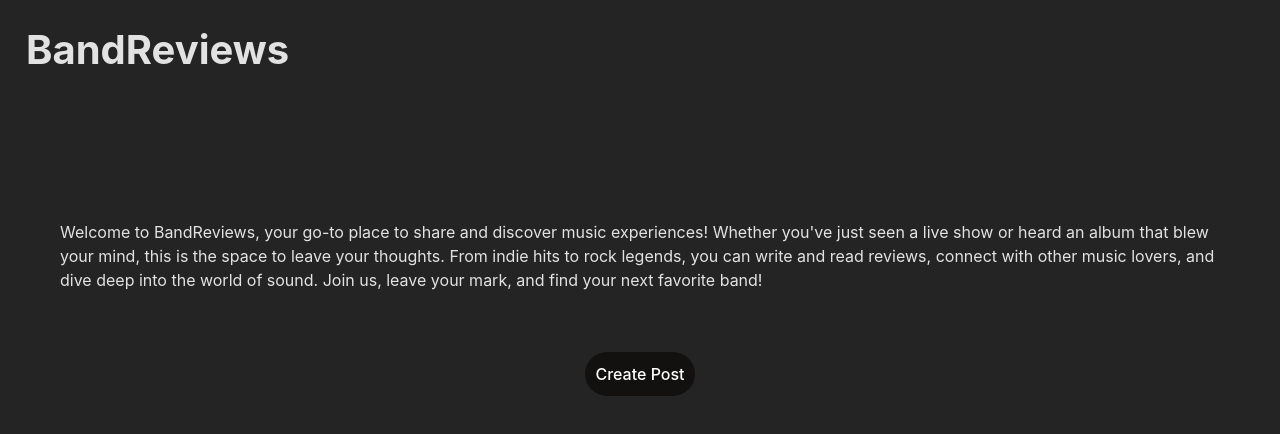
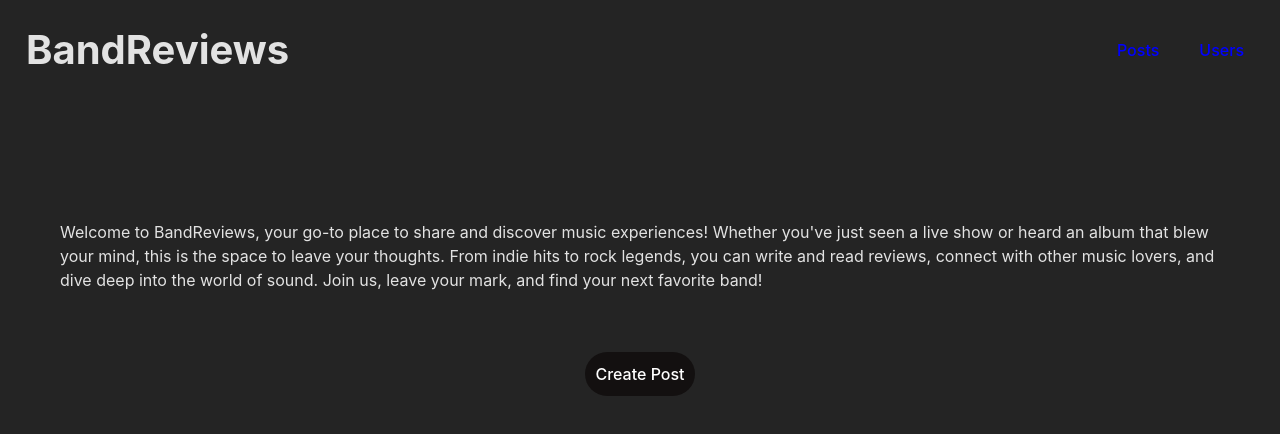
Before and after one commit to BullDogPatch/week7-assignment, a React (Vite) app in the folder client/: page / in a window 1280 px wide. Shown: the top 434 px of the page. Built offline with nearby package versions, Linux system fonts and the light colour scheme; no server answers.

Commit message:
use react router NavLink in header to be able to have active path a different colour

```diff
--- a/client/src/components/Header/Header.css
+++ b/client/src/components/Header/Header.css
@@ -3,7 +3,6 @@
   display: flex;
   justify-content: space-between;
   align-items: center;
-  /* padding: 2.5rem 0.625rem; */
   padding: 1rem 1rem;
   margin-bottom: 30px;
 }
@@ -11,6 +10,10 @@
 .header h1 {
   font-size: 1.563rem;
   padding: 1.5rem 0.625rem;
+}
+
+.header .links a {
+  padding: 20px;
 }
 
 @media (min-width: 450px) {
--- a/client/src/components/Header/Header.jsx
+++ b/client/src/components/Header/Header.jsx
@@ -1,9 +1,24 @@
+import { NavLink } from 'react-router-dom';
 import './Header.css';
 
 const Header = () => {
   return (
     <header className='header'>
       <h1>BandReviews</h1>
+      <div className='links'>
+        <NavLink
+          to='/comments'
+          style={({ isActive }) => ({ color: isActive ? 'green' : 'blue' })}
+        >
+          Posts
+        </NavLink>
+        <NavLink
+          to='/users'
+          style={({ isActive }) => ({ color: isActive ? 'green' : 'blue' })}
+        >
+          Users
+        </NavLink>
+      </div>
     </header>
   );
 };
```
